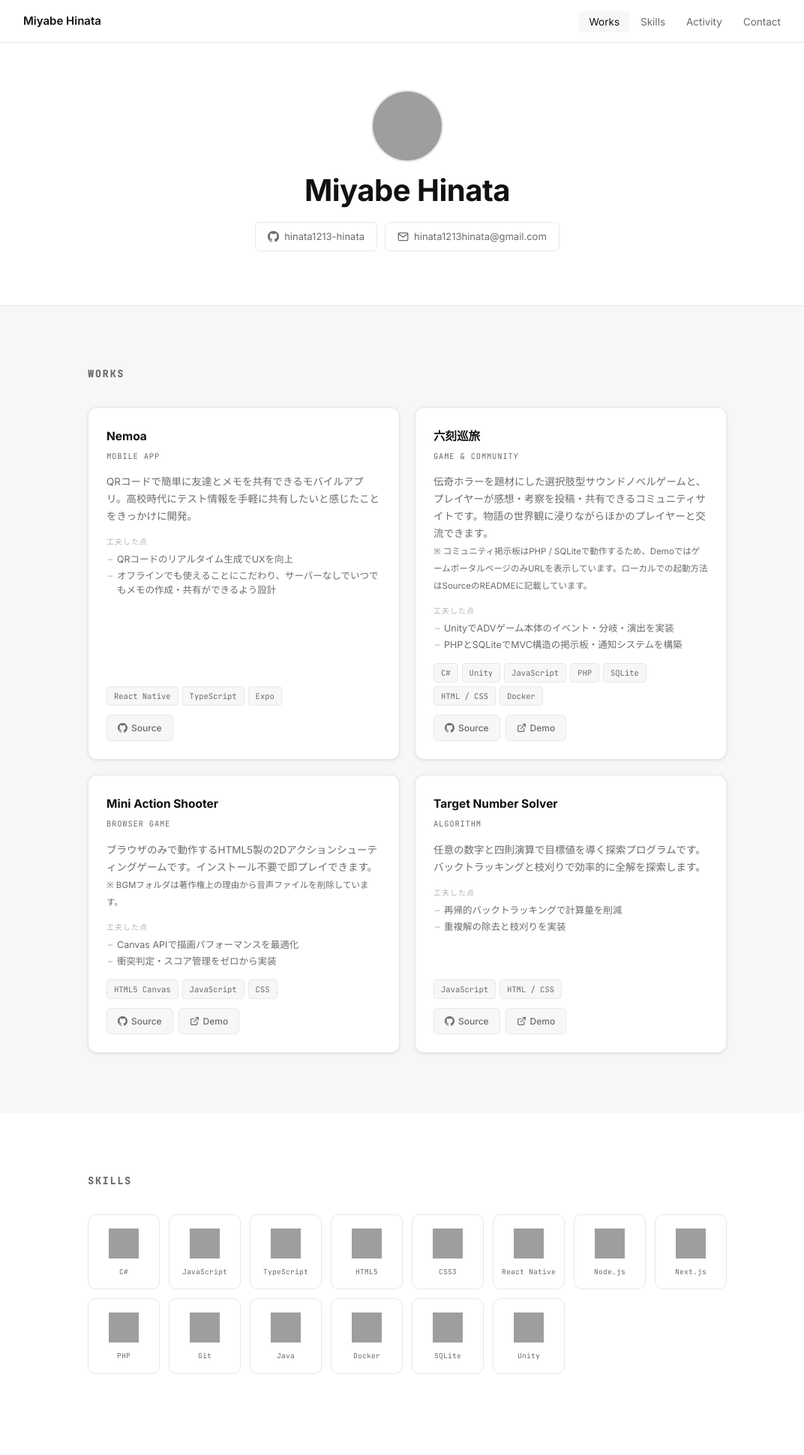
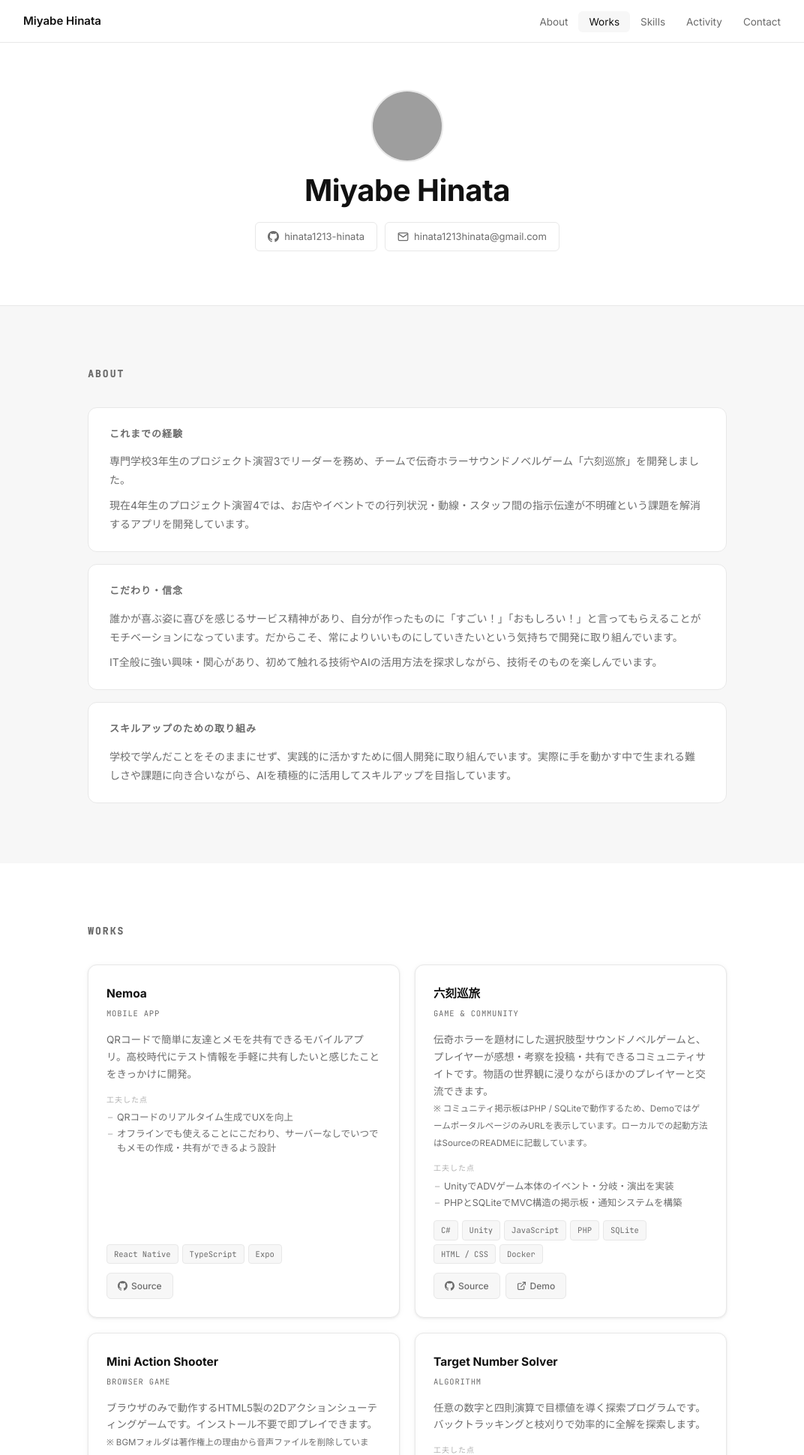
Before and after one commit to hinata1213-hinata/portfolio, a PHP site: page / in a window 1280 px wide. Shown: the top 1940 px of the page at 75% size, without its empty margins (97-1169 px from the left). Run offline with PHP 8.4, Linux system fonts and the light colour scheme; grey boxes are pictures that could not be loaded.

Commit message:
feat: add About section with profile, experience, beliefs, and skill-up actions
Co-Authored-By: Claude Sonnet 4.6 <noreply@anthropic.com>

```diff
--- a/index.html
+++ b/index.html
@@ -17,6 +17,7 @@
     <nav class="nav">
       <a href="#profile" class="nav-logo">Miyabe Hinata</a>
       <ul class="nav-links">
+        <li><a href="#about"    class="nav-link">About</a></li>
         <li><a href="#works"    class="nav-link">Works</a></li>
         <li><a href="#skills"   class="nav-link">Skills</a></li>
         <li><a href="#activity" class="nav-link">Activity</a></li>
@@ -27,6 +28,7 @@
       </button>
     </nav>
     <div class="drawer" id="drawer">
+      <a href="#about"    class="drawer-link">About</a>
       <a href="#works"    class="drawer-link">Works</a>
       <a href="#skills"   class="drawer-link">Skills</a>
       <a href="#activity" class="drawer-link">Activity</a>
@@ -70,8 +72,35 @@
       </div>
     </section>
 
+    <!-- ========== ABOUT ========== -->
+    <section id="about" class="section section--alt">
+      <div class="wrap">
+        <h2 class="sec-title reveal">About</h2>
+        <div class="about-grid">
+
+          <div class="about-card reveal">
+            <h3 class="about-card-title">これまでの経験</h3>
+            <p>専門学校3年生のプロジェクト演習3でリーダーを務め、チームで伝奇ホラーサウンドノベルゲーム「六刻巡旅」を開発しました。</p>
+            <p>現在4年生のプロジェクト演習4では、お店やイベントでの行列状況・動線・スタッフ間の指示伝達が不明確という課題を解消するアプリを開発しています。</p>
+          </div>
+
+          <div class="about-card reveal">
+            <h3 class="about-card-title">こだわり・信念</h3>
+            <p>誰かが喜ぶ姿に喜びを感じるサービス精神があり、自分が作ったものに「すごい！」「おもしろい！」と言ってもらえることがモチベーションになっています。だからこそ、常によりいいものにしていきたいという気持ちで開発に取り組んでいます。</p>
+            <p>IT全般に強い興味・関心があり、初めて触れる技術やAIの活用方法を探求しながら、技術そのものを楽しんでいます。</p>
+          </div>
+
+          <div class="about-card reveal">
+            <h3 class="about-card-title">スキルアップのための取り組み</h3>
+            <p>学校で学んだことをそのままにせず、実践的に活かすために個人開発に取り組んでいます。実際に手を動かす中で生まれる難しさや課題に向き合いながら、AIを積極的に活用してスキルアップを目指しています。</p>
+          </div>
+
+        </div>
+      </div>
+    </section>
+
     <!-- ========== WORKS ========== -->
-    <section id="works" class="section section--alt">
+    <section id="works" class="section">
       <div class="wrap">
         <h2 class="sec-title reveal">Works</h2>
         <div class="works-grid">
--- a/style.css
+++ b/style.css
@@ -232,6 +232,45 @@ button { font-family: inherit; cursor: pointer; }
   background: var(--bg-alt);
 }
 .plink--gh:hover { color: var(--accent); border-color: var(--accent); }
+
+/* ================================================
+   About
+   ================================================ */
+.about-grid {
+  display: flex;
+  flex-direction: column;
+  gap: 16px;
+}
+
+.about-card {
+  background: var(--surface);
+  border: 1px solid var(--border);
+  border-radius: 12px;
+  padding: 24px 28px;
+  transition: border-color .2s, box-shadow .2s;
+}
+.about-card:hover {
+  border-color: var(--border-2);
+  box-shadow: var(--shadow-sm);
+}
+
+.about-card-title {
+  font-size: 13px;
+  font-weight: 600;
+  font-family: var(--mono);
+  letter-spacing: 1px;
+  text-transform: uppercase;
+  color: var(--muted);
+  margin-bottom: 12px;
+}
+
+.about-card p {
+  font-size: 14px;
+  color: var(--muted);
+  line-height: 1.8;
+  margin-bottom: 8px;
+}
+.about-card p:last-child { margin-bottom: 0; }
 
 /* ================================================
    Works — 2×2 grid
```
